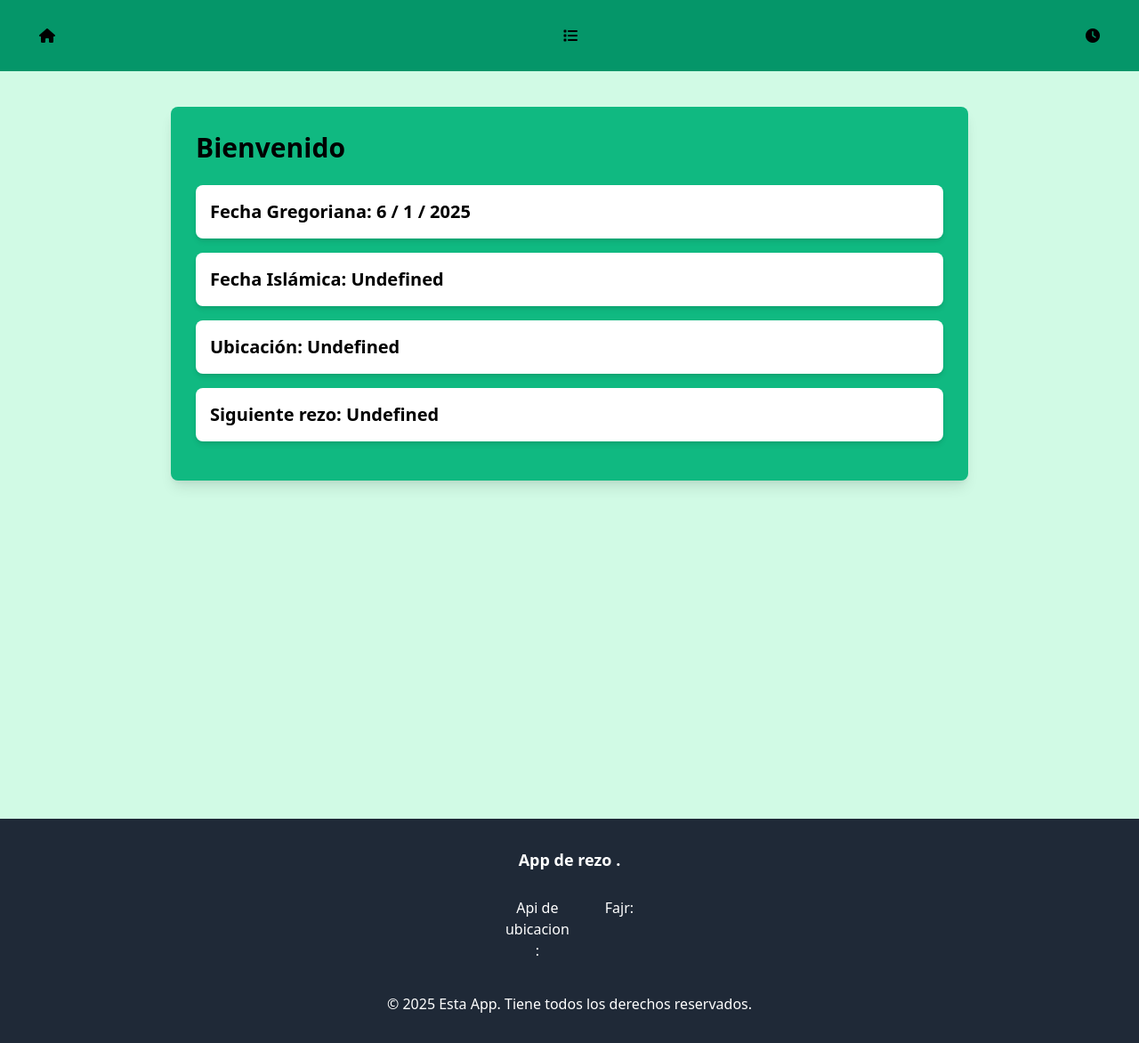
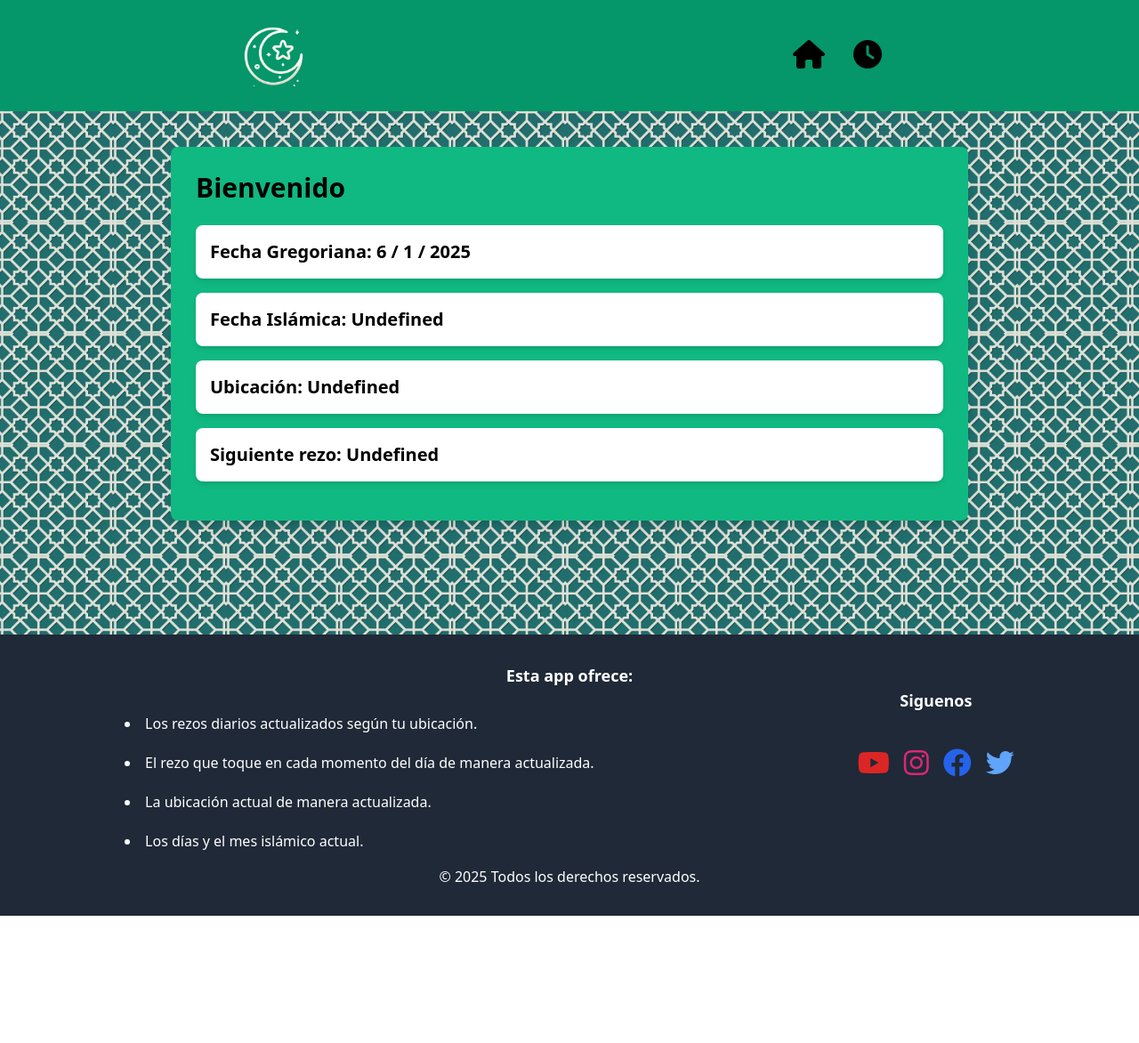
Before and after one commit to Ismaworkdev/Islamic-prayer-app, a website with bundled scripts: page src/index.html in a window 1280 px wide. Shown: the whole page at 89% size. After the commit the page ends 1029 px from the top, so only its background shows below. Built offline with nearby package versions, Linux system fonts and the light colour scheme; no server answers.

Commit message:
estilizar

```diff
--- /dev/null
+++ b/src/css/style.css
@@ -0,0 +1,3 @@
+main , body{
+    background-image: url('../img/fondo.png');
+}
--- a/src/index.html
+++ b/src/index.html
@@ -1,25 +1,42 @@
+
 <!DOCTYPE html>
 <html lang="es">
 <head>
   <meta charset="UTF-8">
   <meta name="viewport" content="width=device-width, initial-scale=1.0">
-    <title>Prayer App </title>
+  <title>Prayer App</title>
+  <link href="./css/output.css" rel="stylesheet">
+  <link href="./css/style.css" rel="stylesheet">
   <link rel="stylesheet" href="https://cdnjs.cloudflare.com/ajax/libs/font-awesome/6.0.0-beta3/css/all.min.css">
   <link href="https://cdn.jsdelivr.net/npm/tailwindcss@2.2.19/dist/tailwind.min.css" rel="stylesheet">
 </head>
-<body class="bg-green-100">
-    <header class="bg-green-600 text-black p-7">
-        <ul class="container mx-auto flex justify-between w-[1200px]">
-          <li>  <a href="./index.html" class=" p-4 rounded-lg 0 hover:bg-white  hover:border-dashed hover:border-green-500 hover:shadow-lg hover:transform hover:scale-105 transition duration-300 ease-in-out">  <i class="fa-solid fa-house"></i></a>  </li>
-          <li>  <a href="./mesislamico.html" class=" p-4 rounded-lg 0 hover:bg-white  hover:border-dashed hover:border-green-500 hover:shadow-lg hover:transform hover:scale-105 transition duration-300 ease-in-out">  <i class="fa-solid fa-list"></i></a>  </li>
-            <li>  <a href="./rezos.html" class=" p-4 rounded-lg 0 hover:bg-white  hover:border-dashed hover:border-green-500 hover:shadow-lg hover:transform hover:scale-105 transition duration-300 ease-in-out">  <i class="fa-solid fa-clock"></i></a>  </li>
+<body >
+    <div class="grid grid-template-areas: [header] [main] [footer]; ">
+        <!-- Header -->
+        <header class="bg-green-600 text-black p-7 flex justify-around w-[70px] align-middle">
+          <div class="w-28">
+            <img src="./img/logo.png" alt="">
+          </div>
+            <ul class="flex items-center w-[500px] justify-between ">
+                <li class=" flex align-middle">
+                    <a href="./index.html" class=" block p-4 rounded-lg hover:bg-white hover:border-dashed hover:border-green-500 hover:shadow-lg hover:transform hover:scale-105 transition duration-300 ease-in-out">
+                        <i class="fa-solid fa-house fa-2x"></i>
 
+                    </a>
+                </li>
+                <li class="align-middle">
+                    <a href="./rezos.html" class="p-4 rounded-lg hover:bg-white hover:border-dashed hover:border-green-500 hover:shadow-lg hover:transform hover:scale-105 transition duration-300 ease-in-out">
+                        <i class="fa-solid fa-clock fa-2x"></i>
+
+                    </a>
+                </li>
             </ul>
         </header>
-    <main class="  h-screen">
-        <div class="bg-green-500 text-black p-7 rounded-lg shadow-lg max-w-4xl mx-auto mt-10">
 
 
+    <!-- Main -->
+    <main class="h-full bg-green-100  pb-32">
+      <div class="bg-green-500 text-black p-7 rounded-lg shadow-lg max-w-4xl mx-auto mt-10">
         <h1 class="text-3xl font-bold mb-6">Bienvenido</h1>
         <div class="bg-white p-4 rounded-lg shadow-md mb-4">
           <h2 class="text-xl font-semibold">Fecha Gregoriana: <span id="date">Undefined</span></h2>
@@ -35,22 +52,53 @@
         </div>
       </div>
     </main>
-  <footer class="bg-gray-800 text-white py-8">
+
+    <!-- Footer -->
+    <footer class="bg-gray-800 text-white py-8 ">
         <div class="container mx-auto text-center">
-      <p class="text-lg font-semibold">App de rezo .  </p>
+            <p class="text-lg font-semibold">Esta app ofrece:</p>
+            <div class=" flex  gap-4 align-middle justify-around">
+                <ul class="mt-2 justify-start text-left list-inside list-disc">
+                    <li class="pt-5">Los rezos diarios actualizados según tu ubicación.</li>
+                    <li class="pt-5">El rezo que toque en cada momento del día de manera actualizada.</li>
+                    <li class="pt-5">La ubicación actual de manera actualizada.</li>
+                    <li class="pt-5">Los días y el mes islámico actual.</li>
+                </ul>
 
 
-      <ul class="mt-2 flex   w-6 text-cente align-middle m-0 m-auto  justify-center ">
-        <li class="p-5">Api de ubicacion :  </li>
-        <li class="p-5">Fajr: </li>
-
-
+<div class="block">
+    <p class="text-lg font-semibold">Siguenos</p>
+    <ul class="flex justify-center space-x-4 mt-10">
+        <li>
+            <a href="https://www.youtube.com" class="text-red-600 hover:text-red-800 transition duration-300">
+                <i class="fab fa-youtube fa-2x"></i>
+            </a>
+        </li>
+        <li>
+            <a href="https://www.instagram.com" class="text-pink-600 hover:text-pink-800 transition duration-300">
+                <i class="fab fa-instagram fa-2x"></i>
+            </a>
+        </li>
+        <li>
+            <a href="https://www.facebook.com" class="text-blue-600 hover:text-blue-800 transition duration-300">
+                <i class="fab fa-facebook fa-2x"></i>
+            </a>
+        </li>
+        <li>
+            <a href="https://www.twitter.com" class="text-blue-400 hover:text-blue-600 transition duration-300">
+                <i class="fab fa-twitter fa-2x"></i>
+            </a>
+        </li>
     </ul>
-      <p class="mt-4">&copy; 2025 Esta  App. Tiene todos  los derechos reservados.</p>
+</div>
+            </div>
+            <p class="mt-4">&copy; 2025 Todos los derechos reservados.</p>
         </div>
     </footer>
 
-</body>
+  </div>
+
   <script type="module" src="./js/index.js"></script>
   <script type="module" src="./js/rezos.js"></script>
+</body>
 </html>
--- a/src/js/index.js
+++ b/src/js/index.js
@@ -1,7 +1,7 @@
 let date = document.getElementById("date");
 let islamicdate = document.getElementById("islamicdate");
 let location = document.getElementById("location");
-
+let nextpray = document.getElementById("nextpray")
 import { rezo } from "./rezos.js";
 let rezosdeldia =[];
 let diag = null;
@@ -132,3 +132,36 @@ let rezosdehoy = (data)=>{
 
 }
 coordenadas(getrezos);
+
+let siguienterezo = () => {
+  let rezoshoy = JSON.parse(localStorage.getItem('rezosdeldia'));
+  let horaActual = horaactual();
+
+  for (let i = 0; i < rezoshoy.length; i++) {
+    if (horaActual < rezoshoy[i]._hora) {
+      return rezoshoy[i];
+    }
+  }
+
+  // Si la hora actual es después del último rezo del día, devolver el primer rezo del día siguiente
+  return rezoshoy[0];
+};
+
+let horaactual = () => {
+  let date = new Date();
+  let horas = date.getHours();
+  let minutos = date.getMinutes();
+  let horaFormateada = `${horas.toString().padStart(2, '0')}:${minutos.toString().padStart(2, '0')}`;
+  return horaFormateada;
+};
+
+// Ejemplo de uso
+console.log(siguienterezo());
+
+
+let imprimirrezo = ()=>{
+  let rezo = siguienterezo();
+  nextpray.textContent = `${rezo._nombre} a las ${rezo._hora}`;
+}
+imprimirrezo();
+setInterval(imprimirrezo, 60000);
--- a/src/js/rezoss.js
+++ b/src/js/rezoss.js
@@ -5,6 +5,7 @@ let rezosdeldia = JSON.parse(localStorage.getItem('rezosdeldia'));
 console.log(rezosdeldia);
 
 let imprimirezos = ()=>{
+    containerrezos.innerHTML = "";
     let fragment = document.createDocumentFragment();
     rezosdeldia.forEach(element => {
     let div = document.createElement("DIV");
@@ -17,5 +18,5 @@ let imprimirezos = ()=>{
 });
 containerrezos.appendChild(fragment);
 }
-
-setInterval(imprimirezos(), 60);
+imprimirezos();
+setInterval(imprimirezos, 6000);
--- a/tailwind.config.js
+++ b/tailwind.config.js
@@ -2,7 +2,11 @@
 module.exports = {
   content: ["./src/**/*.{html,js}"],
   theme: {
-    extend: {},
+    extend: {
+      backgroundImage: {
+        'fondo': "url('./src/img/fondo.png')",
+      },
+  },
   },
   plugins: [],
 }
```
Also changed, not shown: src/mesislamico.html (deleted, +0 -45 lines), src/rezos.html (+76 -11 lines), dist/output.css, src/css/input.css (renamed from src/input.css), src/css/output.css (renamed from src/output.css), src/img/fondo.png (added), src/img/logo.png (added). Lines whose indentation alone changed are shown as unchanged.
